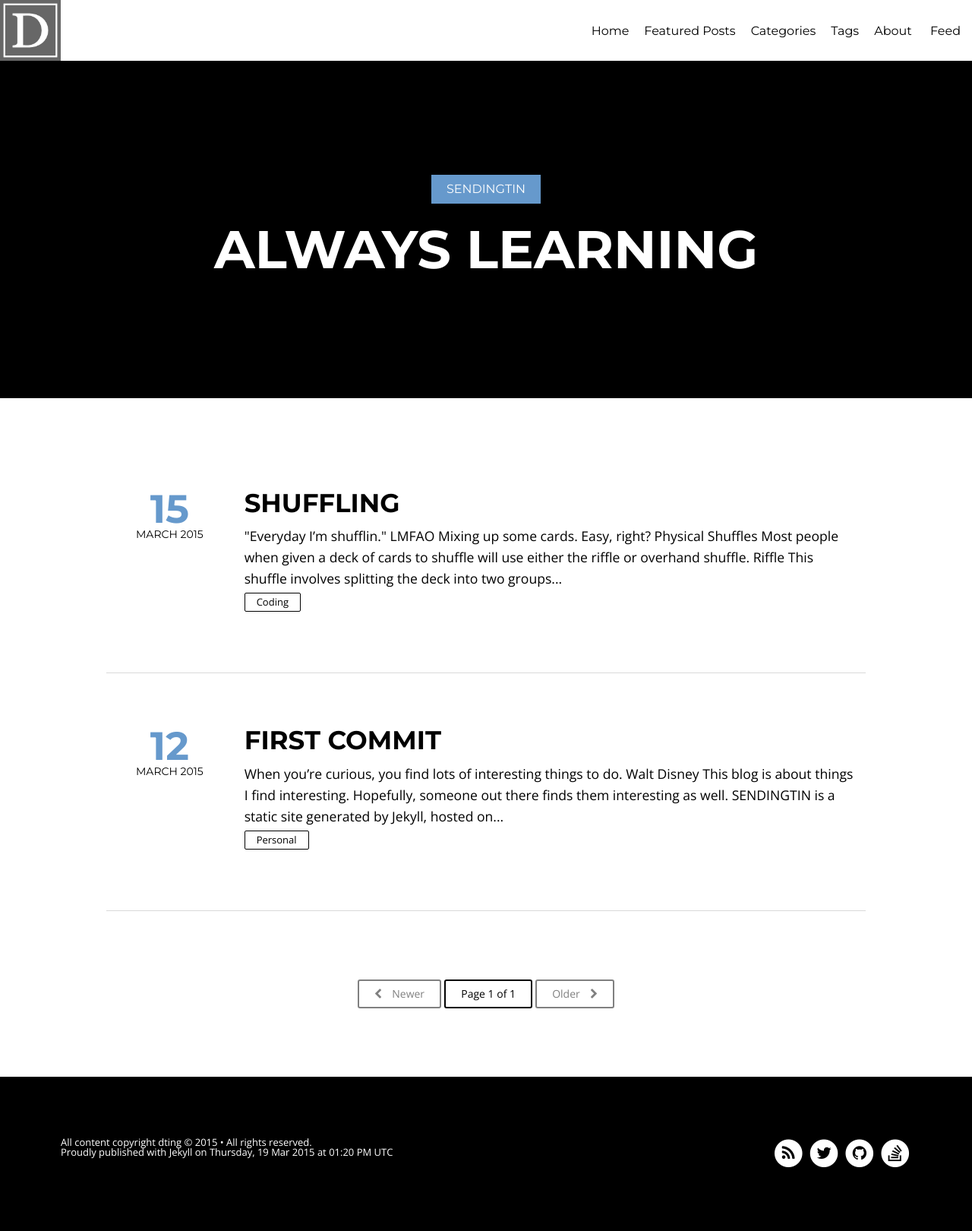
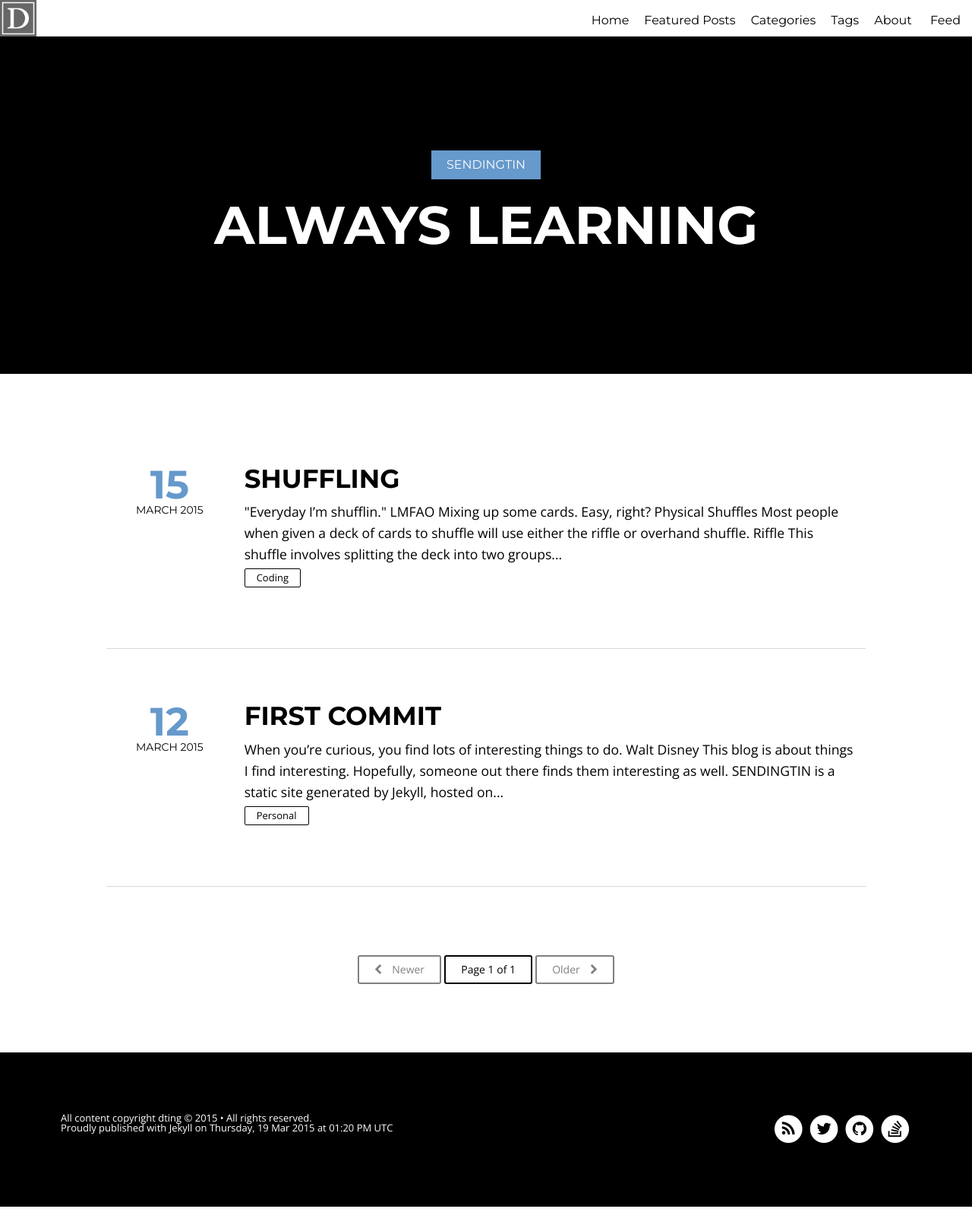
Before and after one commit to dting/dting.github.io, a Jekyll site: the page built from index.html, in a window 1280 px wide. Shown: the whole page at 76% size. Built offline with Jekyll 4.4.1, drawn with Linux system fonts in a browser that asks for light colours; nearby versions of some CDN libraries; the list of posts is cut into pages by our own code; after the commit the page ends 1588 px from its top, so only the background shows below that.

Commit message:
Shrink site menu.

```diff
--- a/_includes/head.html
+++ b/_includes/head.html
@@ -18,7 +18,7 @@
   <!-- http://t.co/dKP3o1e -->
   <meta name="HandheldFriendly" content="True">
   <meta name="MobileOptimized" content="320">
-  <meta name="viewport" content="width=device-width, initial-scale=1.0">
+  <meta name="viewport" content="width=device-width, initial-scale=1">
 
   <!-- Webfonts -->
   <link href='http://fonts.googleapis.com/css?family=Montserrat:400,700&amp;subset=latin,latin-ext' rel='stylesheet'>
--- a/assets/css/post.css
+++ b/assets/css/post.css
@@ -43,14 +43,14 @@ html, body, .notepad-post-container, .notepad-post-header {
     .post-template .notepad-blog-menu ul li a {
       color: #ffffff; }
       .post-template .notepad-blog-menu ul li a:hover {
-        border-bottom: 0.1875rem solid #ffffff; } }
+        border-bottom: 0.1875rem solid #6699cc;  } }
   .post-template .notepad-post-header {
     position: relative;
     margin: 0 auto;
     width: 100%; }
   .post-template .notepad-post-menu-header {
     width: 100%;
-    height: 5rem;
+    height: 3rem;
     background-color: #000;
     color: #ffffff;
     position: absolute;
@@ -59,9 +59,9 @@ html, body, .notepad-post-container, .notepad-post-header {
     z-index: 9999; }
     .post-template .notepad-post-menu-header .notepad-blog-logo {
       display: inline-block;
-      max-height: 5rem; }
+      max-height: 3rem; }
       .post-template .notepad-post-menu-header .notepad-blog-logo img {
-        max-height: 5rem; }
+        max-height: 3rem; }
   .post-template .bg-img {
     position: absolute;
     overflow: hidden;
@@ -317,7 +317,7 @@ html, body, .notepad-post-container, .notepad-post-header {
 .notepad-page-menu-header,
 .notepad-post-menu-header-simple {
   width: 100%;
-  height: 5rem;
+  height: 3rem;
   background-color: #000;
   color: #ffffff;
   position: relative;
@@ -325,10 +325,10 @@ html, body, .notepad-post-container, .notepad-post-header {
   .notepad-page-menu-header .notepad-blog-logo,
   .notepad-post-menu-header-simple .notepad-blog-logo {
     display: inline-block;
-    max-height: 5rem; }
+    max-height: 3rem; }
     .notepad-page-menu-header .notepad-blog-logo img,
     .notepad-post-menu-header-simple .notepad-blog-logo img {
-      max-height: 5rem; }
+      max-height: 3rem; }
 
 .notepad-page-title,
 .notepad-post-title-simple {
--- a/assets/css/style.css
+++ b/assets/css/style.css
@@ -46,14 +46,14 @@ header, main, footer {
   float: right;
   font-family: "Montserrat", sans-serif;
   font-weight: 400;
-  font-size: 2.625rem;
-  height: 5rem; }
+  font-size: 1.3125rem;
+  height: 3rem; }
   .notepad-blog-menu .notepad-mobile-menu a {
     display: inline-block;
     outline: none;
     color: #000;
-    padding-top: 1.25rem;
-    padding-bottom: 1.25rem; }
+    padding-top: .75rem;
+    padding-bottom: .75rem; }
     .notepad-blog-menu .notepad-mobile-menu a:hover {
       color: #000; }
   .notepad-blog-menu ul {
@@ -100,7 +100,7 @@ header, main, footer {
       transform: translate3d(0, 0, 0); }
   @media only screen and (min-width: 40.063em) {
     .notepad-blog-menu {
-      padding-top: 1.75rem;
+      padding-top: .875rem;
       padding-bottom: 1.5625rem;
       font-size: 1rem; }
       .notepad-blog-menu ul {
@@ -139,9 +139,9 @@ header, main, footer {
   background: #ffffff; }
   .notepad-site-head .notepad-site-head-menu .notepad-blog-logo {
     display: inline-block;
-    max-height: 5rem; }
+    max-height: 3rem; }
     .notepad-site-head .notepad-site-head-menu .notepad-blog-logo img {
-      max-height: 5rem; }
+      max-height: 3rem; }
   .notepad-site-head .notepad-site-head-menu .title {
     display: inline-block;
     padding: 0;
```
